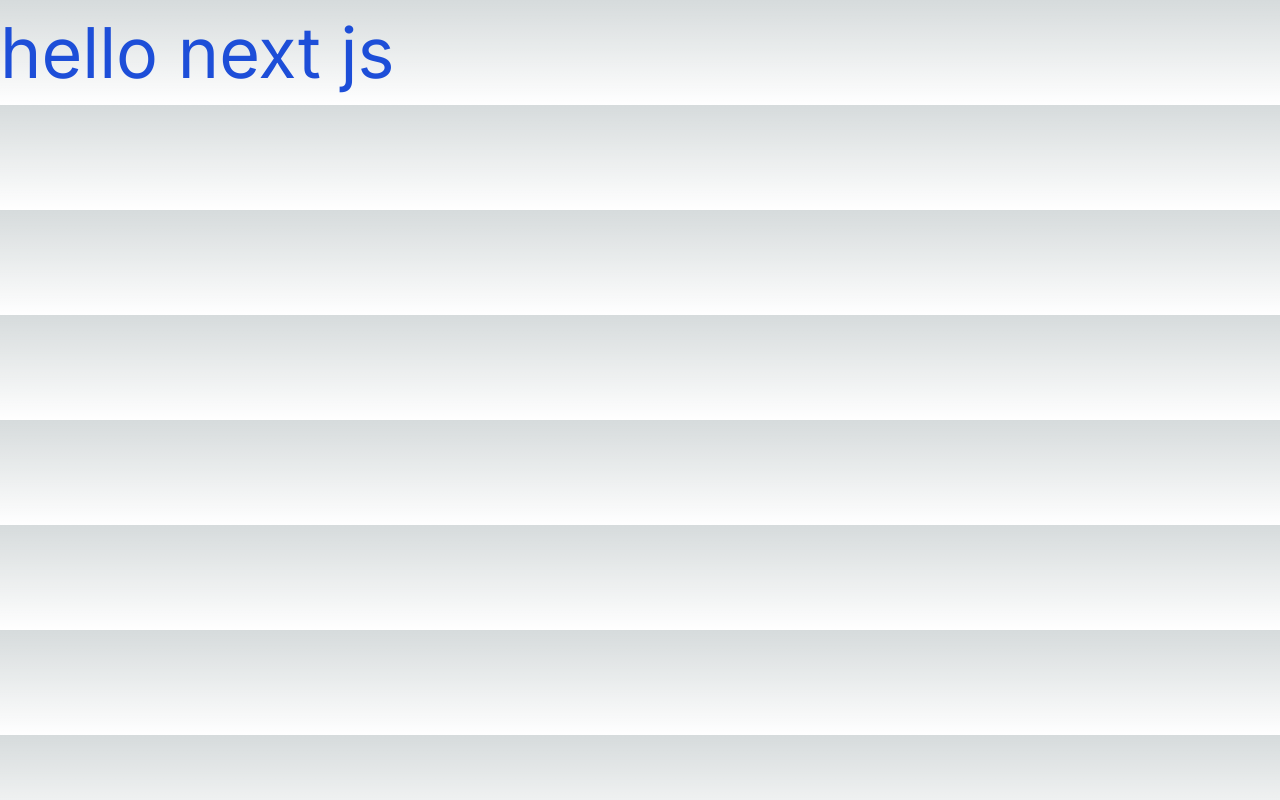
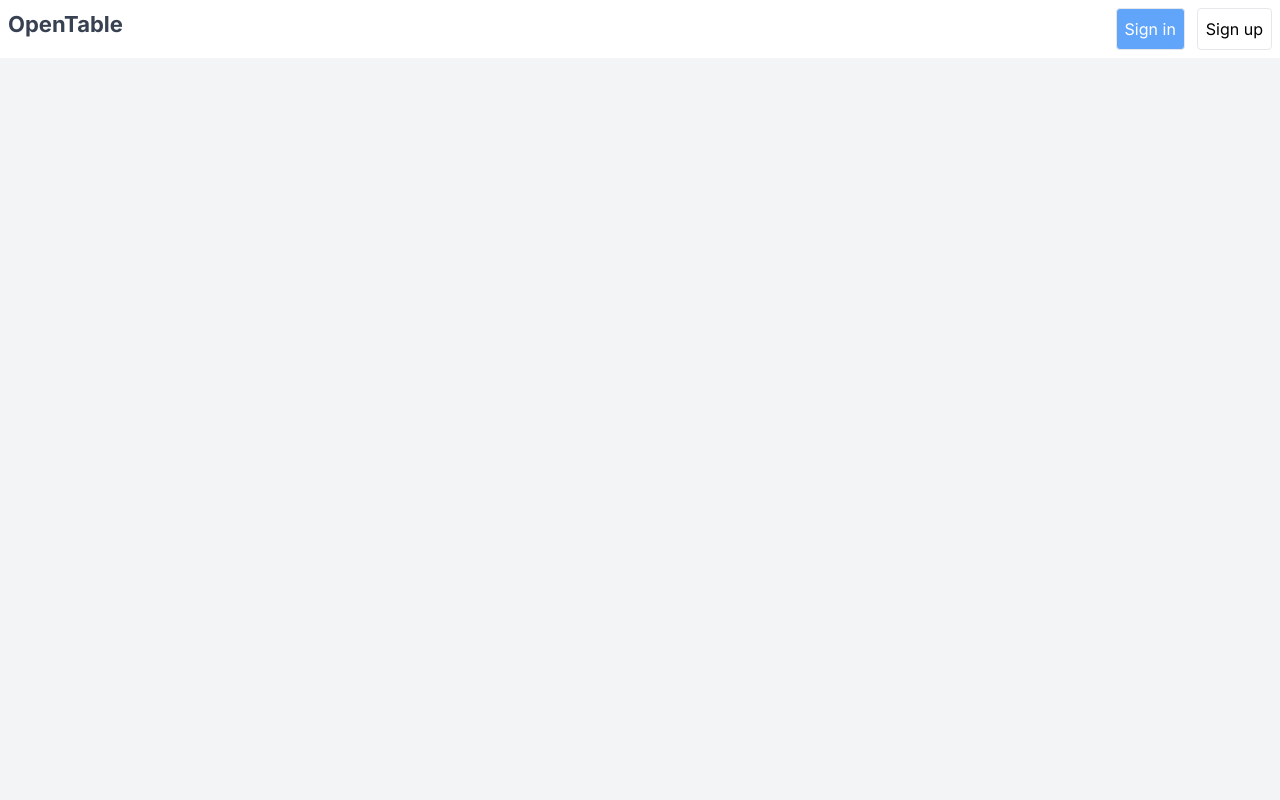
Before and after one commit to ehsansh/OpenTable, a Next.js app: page / in a window 1280 px wide. Built offline with nearby package versions, Linux system fonts and the light colour scheme.

Commit message:
add navabr

```diff
--- a/app/page.tsx
+++ b/app/page.tsx
@@ -5,8 +5,24 @@
 
 export default function Home() {
     return (
-        <main className='text-blue-700 text-7xl'>
-            <div>hello next js</div>
+        <main className='bg-gray-100 min-h-screen w-screen'>
+            <main className='max-w-screen-2xl m-auto bg-white'>
+                <nav className='bg-white p-2 flex justify-between'>
+                    <a href='' className='font-bold text-gray-700 text-2xl'>
+                        OpenTable
+                    </a>
+                    <div>
+                        <div className='flex'>
+                            <button className='bg-blue-400 text-white border p-2 rounded mr-3'>
+                                Sign in
+                            </button>
+                            <button className='border p-2 rounded'>
+                                Sign up
+                            </button>
+                        </div>
+                    </div>
+                </nav>
+            </main>
         </main>
     );
 }
```
